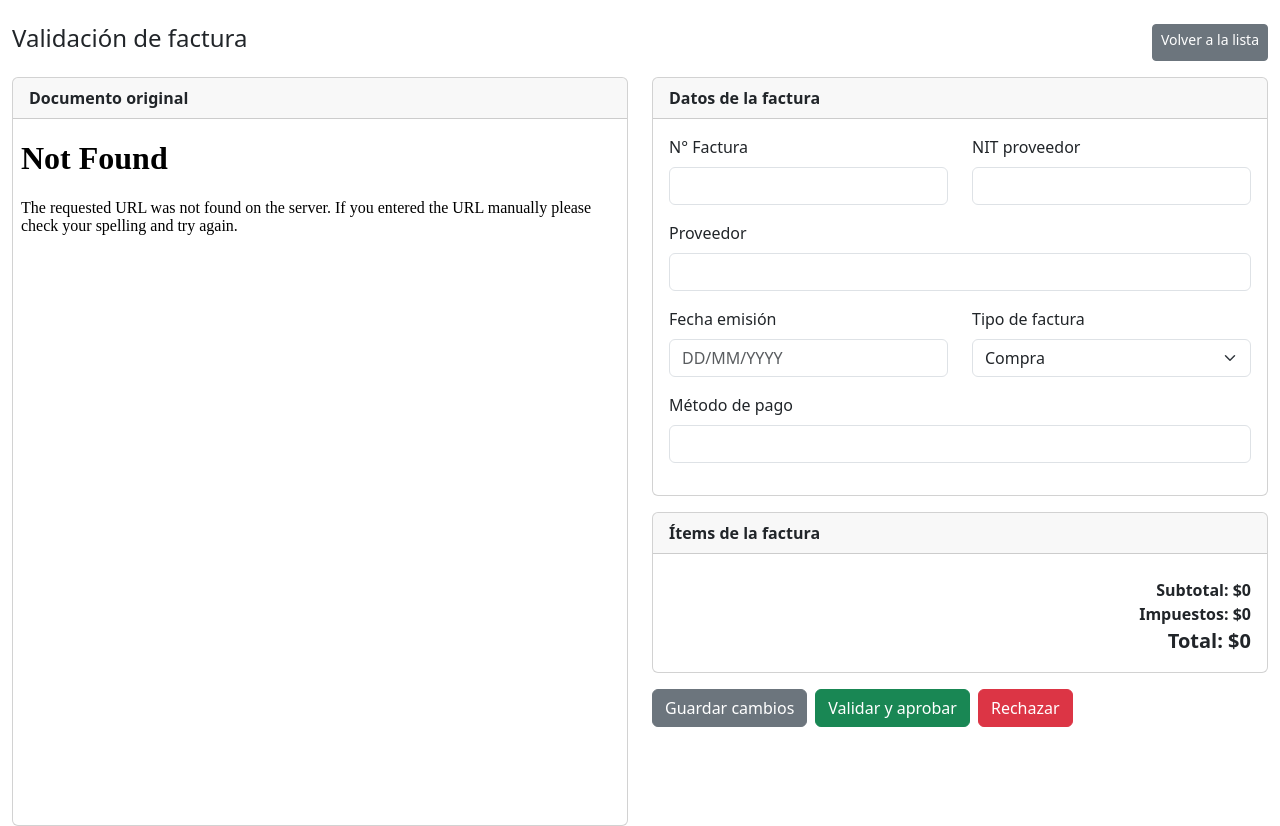
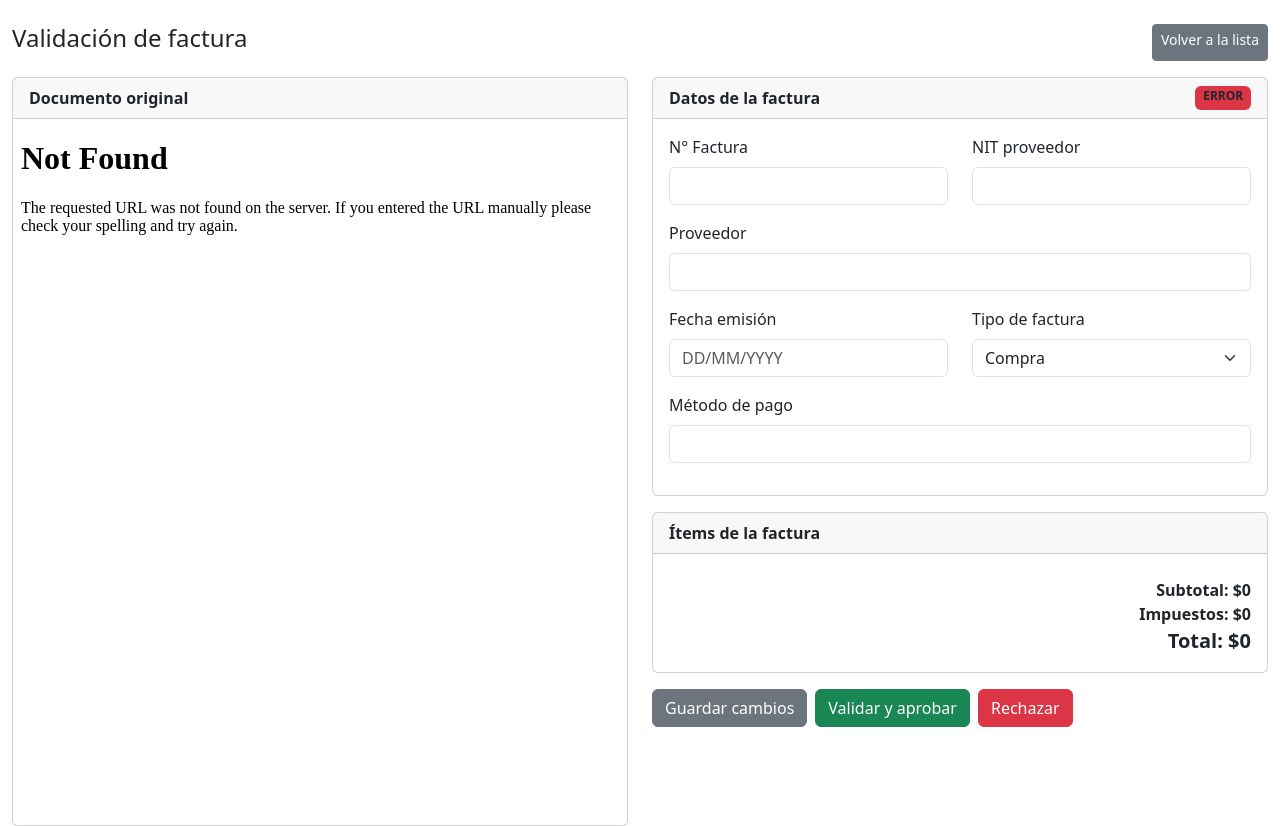
Before and after one commit to JoelRamirezB/quantum_app, a Flask app: template app/templates/validacion_detalle.html in a window 1280 px wide. Run offline with Flask 3, Linux system fonts and the light colour scheme; the template is opened without the code that fills it, so the values that code supplies are empty.

Commit message:
Actualización módulo de verificación

```diff
--- a/app/routes/validacion.py
+++ b/app/routes/validacion.py
@@ -25,7 +25,7 @@ def convertir_fecha(texto_fecha):
 @validacion.route('/validacion')
 @login_required
 def lista_validacion():
-    facturas_pendientes = Factura.query.filter(Factura.estado.in_(['CARGADA'])).order_by(Factura.fecha_carga.desc()).all()
+    facturas_pendientes = Factura.query.filter(Factura.estado.in_(['CARGADA', 'ERROR'])).order_by(Factura.fecha_carga.desc()).all()
     return render_template('validacion_lista.html', facturas=facturas_pendientes)
 
 @validacion.route('/validacion/<int:id_factura>', methods=['GET', 'POST'])
@@ -35,6 +35,10 @@ def ver_factura(id_factura):
 
     if factura.estado == 'EXPORTADA':
         flash('Esta factura ya fue exportada y no puede ser modificada', 'warning')
+        return redirect(url_for('validacion.lista_validacion'))
+
+    if factura.estado == 'VALIDADA':
+        flash('Esta factura ya fue validada y no puede ser modificada', 'warning')
         return redirect(url_for('validacion.lista_validacion'))
 
     if request.method == 'POST':
--- a/app/templates/validacion_detalle.html
+++ b/app/templates/validacion_detalle.html
@@ -24,7 +24,15 @@
                 <div class="card mb-3">
                     <div class="card-header d-flex justify-content-between">
                         <strong>Datos de la factura</strong>
-                        <span class="badge bg-warning text-dark">{{ factura.estado }}</span>
+                            {% if factura.estado == 'CARGADA' %}
+                            <span class="badge bg-warning text-dark">
+                                CARGADA
+                            </span>
+                            {% else %}
+                            <span class="badge bg-danger text-dark">
+                                ERROR
+                            </span>
+                            {% endif %}
                     </div>
                     <div class="card-body">
                         <div class="row">
```
Also changed, not shown: app/templates/validacion_lista.html (+8 -2 lines).
